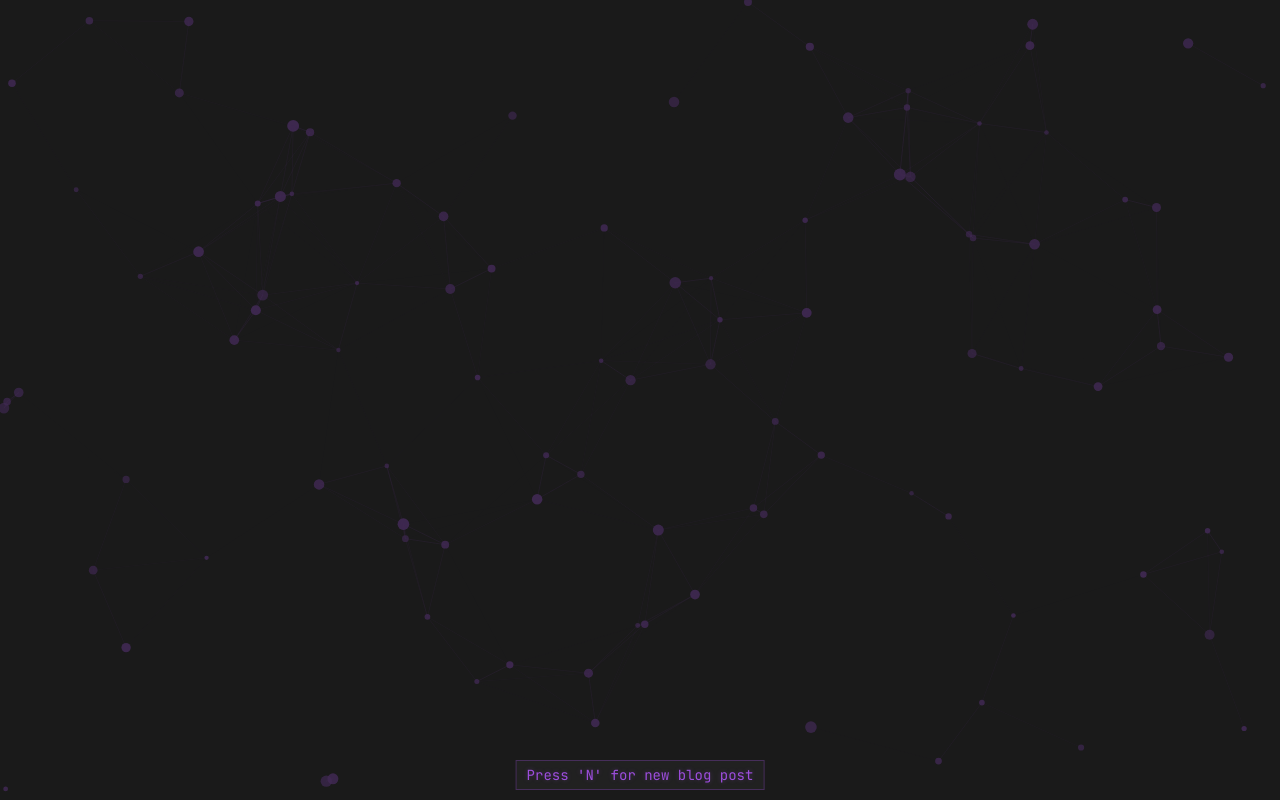
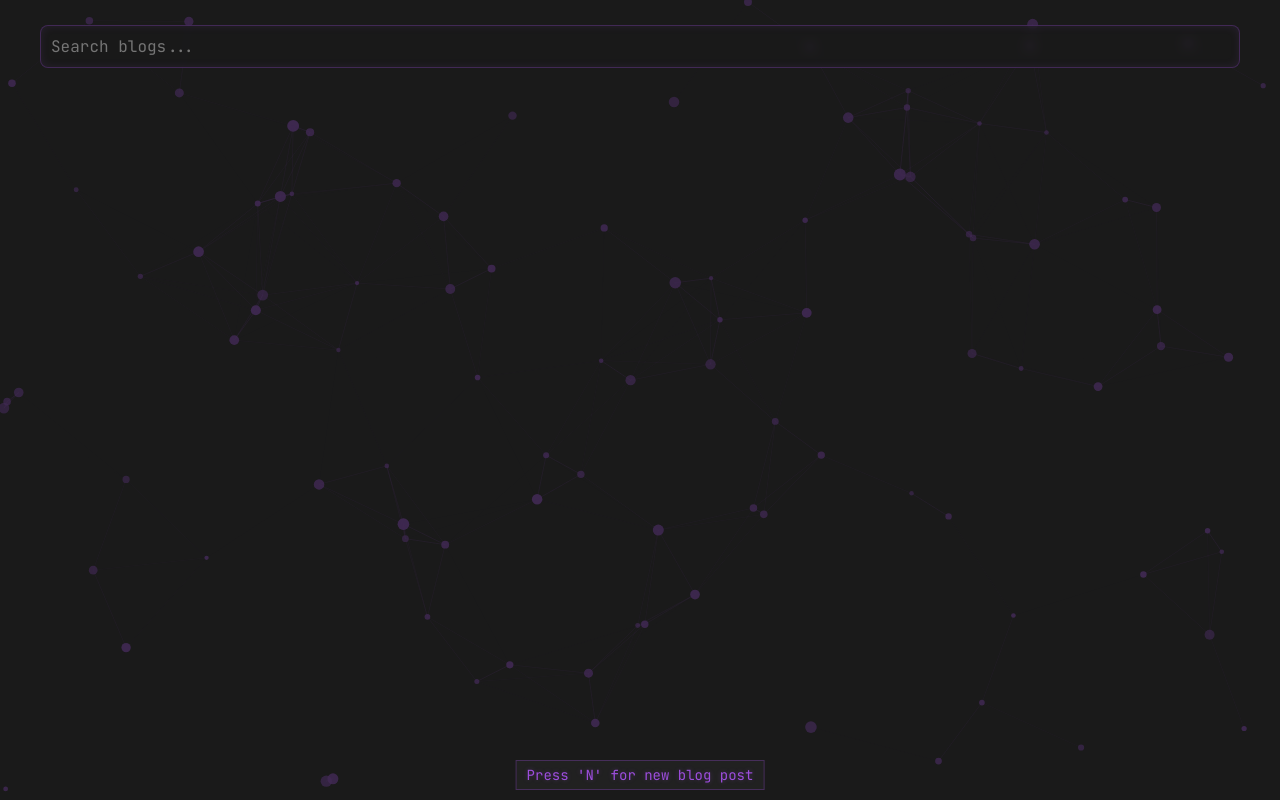
Before and after one commit to surajssc1232/noter, a plain HTML site: page index.html in a window 1280 px wide. Drawn offline with nearby package versions, Linux system fonts and the light colour scheme.

Commit message:
search bar

```diff
--- a/index.html
+++ b/index.html
@@ -507,6 +507,29 @@
         display: block;
       }
     }
+
+    /* Style for the search bar */
+    #blog-search {
+      width: 100%;
+      padding: 10px;
+      margin-bottom: 15px;
+      background: rgba(26, 26, 26, 0.7);
+      color: #e0e0e0;
+      border: 1px solid rgba(157, 78, 221, 0.3);
+      font-family: 'JetBrains Mono', monospace;
+      font-size: 16px;
+      border-radius: 8px;
+      outline: none;
+      backdrop-filter: blur(5px);
+      -webkit-backdrop-filter: blur(5px);
+      box-shadow: inset 0 0 10px rgba(157, 78, 221, 0.1);
+      box-sizing: border-box;
+    }
+
+    #blog-search:focus {
+      border-color: #9d4edd;
+      box-shadow: inset 0 0 15px rgba(157, 78, 221, 0.2), 0 0 15px rgba(157, 78, 221, 0.2);
+    }
   </style>
 </head>
 <body>
@@ -514,7 +537,24 @@
   <canvas id="matrixCanvas"></canvas>
 
   <!-- Container for blog posts -->
-  <div id="blog-container"></div>
+  <div id="blog-container">
+    <input type="search" id="blog-search" placeholder="Search blogs..." style="
+      width: 100%;
+      padding: 10px;
+      margin-bottom: 15px;
+      background: rgba(26, 26, 26, 0.7);
+      color: #e0e0e0;
+      border: 1px solid rgba(157, 78, 221, 0.3);
+      font-family: 'JetBrains Mono', monospace;
+      font-size: 16px;
+      border-radius: 8px;
+      outline: none;
+      backdrop-filter: blur(5px);
+      -webkit-backdrop-filter: blur(5px);
+      box-shadow: inset 0 0 10px rgba(157, 78, 221, 0.1);
+      box-sizing: border-box;
+    ">
+  </div>
 
   <!-- Compose modal for new blog post (removed mobile buttons below) -->
   <div id="compose-modal">
@@ -1296,6 +1336,25 @@
         }
       });
     }
+
+    // Add search functionality
+    const blogSearch = document.getElementById('blog-search');
+
+    blogSearch.addEventListener('input', function() {
+      const searchTerm = this.value.toLowerCase();
+      const blogPosts = document.querySelectorAll('.blog-post');
+
+      blogPosts.forEach(post => {
+        const title = post.querySelector('h3').textContent.toLowerCase();
+        const content = post.textContent.toLowerCase(); // Includes all text in the post
+
+        if (title.includes(searchTerm) || content.includes(searchTerm)) {
+          post.style.display = 'block';
+        } else {
+          post.style.display = 'none';
+        }
+      });
+    });
   </script>
 </body>
 </html>
```
